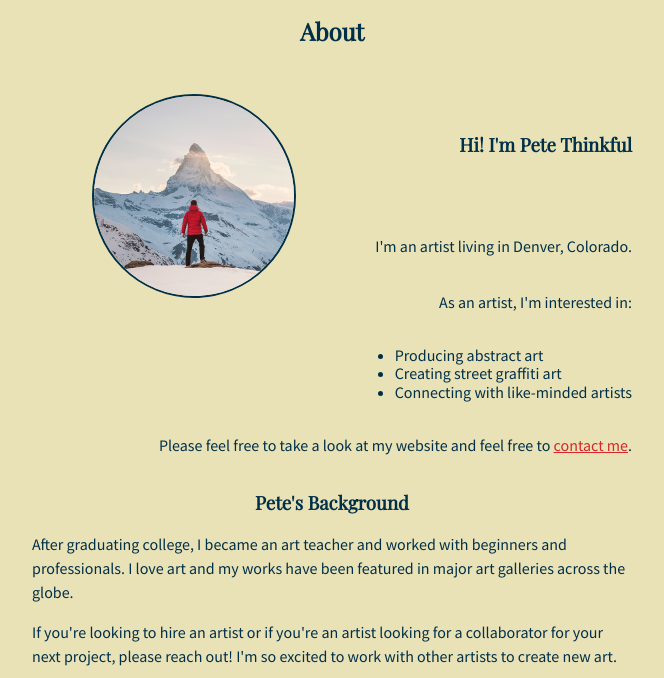
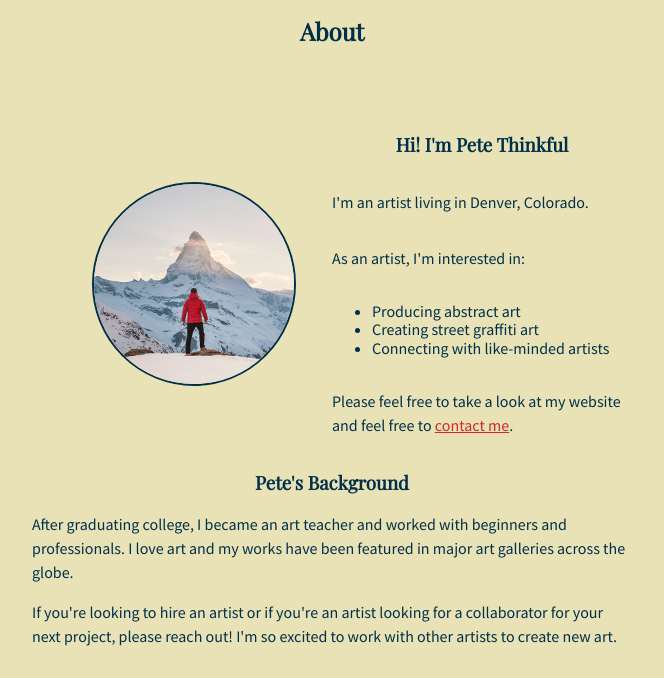
Before and after one commit to ArcCaydean/FlexboxTest, a plain HTML site: page index.html in a window 1280 px wide. Shown: the part 122-800 px from the top of the page, without its empty margins (308-972 px from the left). Drawn offline with nearby package versions, Linux system fonts and the light colour scheme.

Commit message:
Flexbox Changes
Added some changes to correct Flexbox styling for my About Section

```diff
--- a/index.html
+++ b/index.html
@@ -27,8 +27,7 @@
         <!-- About section -->
         <h2>About</h2>
         <article id="about">
-          <section class="abouts">
-            <h3>Hi! I'm Pete Thinkful</h3>
+          <section class="aboutFlex">
             <div>
               <img
                 class="image-circle"
@@ -36,6 +35,9 @@
                 alt="Pete Thinkful"
               />
             </div>
+            <div>
+            <h3>Hi! I'm Pete Thinkful</h3>
+            <div class = "text">
             <p>I'm an artist living in Denver, Colorado.</p>
             <p>As an artist, I'm interested in:</p>
             <ul>
@@ -47,6 +49,8 @@
               Please feel free to take a look at my website and feel free to
               <a href="#contact">contact me</a>.
             </p>
+            </div>
+            </div>
           </section>
 
           <section>
@@ -68,7 +72,7 @@
 
         <!-- Portfolio section -->
         <h2>Portfolio</h2>
-        <article class= "portfolios" id="portfolio">
+        <article class= "portfolioFlex" id="portfolio">
           <section>
             <h3>Abstract Red</h3>
             <div>
--- a/style.css
+++ b/style.css
@@ -79,6 +79,7 @@ hr {
   border: 1px solid black;
 }
 
+/* Flexbox for Nav */
 .headNav {
   display: flex;
   flex-direction: row;
@@ -86,18 +87,24 @@ hr {
   align-items: center;
 }
 
-.portfolios {
+/* Flexbox for About Section */
+.aboutFlex {
+  display: flex;
+  flex-direction: row;
+  text-align: left;
+}
+
+/* Flexbox for text in About Section */
+.text {
+  display: flex;
+  flex-direction: column;
+  text-align: left;
+}
+
+/* Flexbox for Portfolio */
+.portfolioFlex {
   display: flex;
   flex-direction: row;
   margin: -30px;
   font-size: 14px;
 }
-
-.abouts {
-  display: flex;
-  flex-direction: column;
-  align-items: end;
-  align-content: center;
-  justify-content: right;
-  text-align: left;
-}
```
